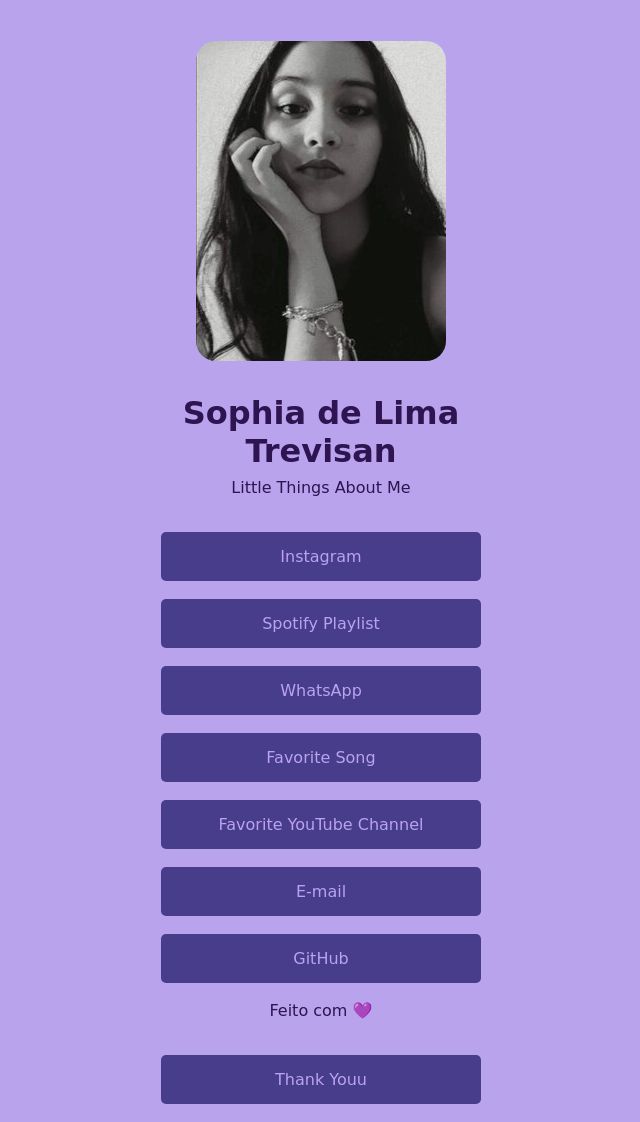
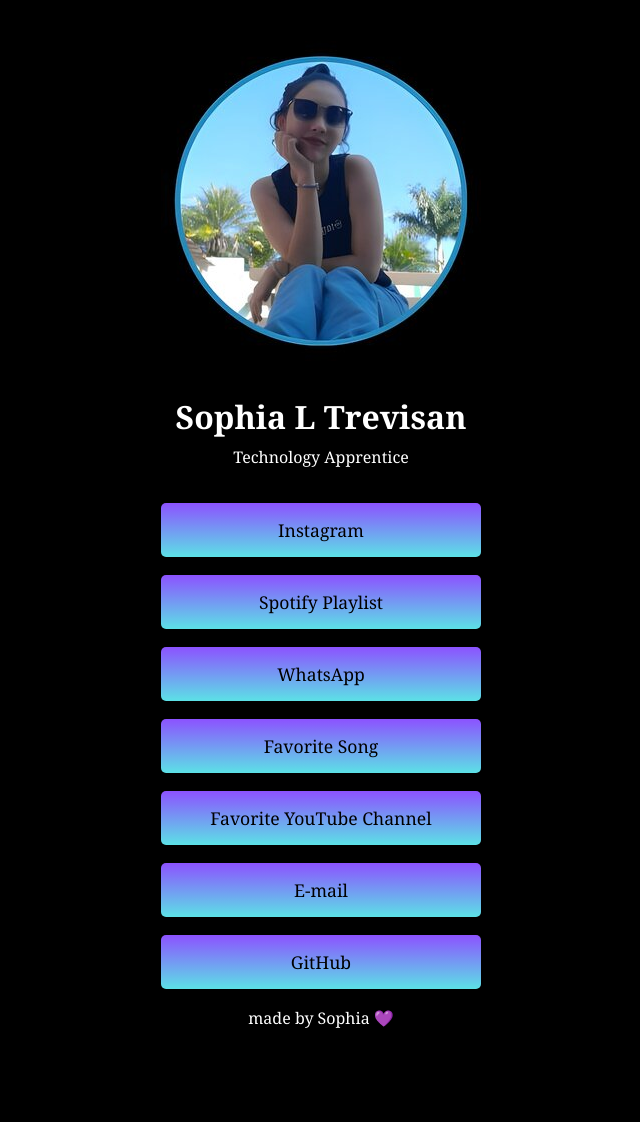
Before and after one commit to SophiaLima27/about-me, a plain HTML site: page index.html in a window 1280 px wide. Shown: the whole page, without its empty margins (319-959 px from the left). After the commit the page ends 1064 px from the top, so only its background shows below. Drawn offline with Linux system fonts and the light colour scheme.

Commit message:
Add files via upload

```diff
--- a/index.html
+++ b/index.html
@@ -11,9 +11,9 @@
 
 <body>
     <div class="container">
-        <img src="images/95889f84-2a68-425f-a75f-3bee38fedf82 (5).jpg" alt="">
-        <h1>Sophia de Lima Trevisan</h1>
-        <p>Little Things About Me</p>
+        <img src= "images/WhatsApp Image 2023-07-22 at 15.00.06 (1) (1) (1).jpg" alt="Menina de óculos de sol sentada de coque com a cabeça apoiada na mão">
+        <h1>Sophia L Trevisan</h1>
+        <p>Technology Apprentice</p>
         <ul>
             <li>
                 <a href="https://www.instagram.com/hae.sophy__/" target="_blank">Instagram</a>
@@ -39,12 +39,8 @@
                 <a href="https://github.com/SophiaLima27" target="_blank">GitHub</a>
             </li>
         </ul>
-        <footer>Feito com 💜 </footer>
+        <footer>made by Sophia 💜</footer>
         <ul>
-            <li>
-                <a href="images/giphy kiss.webp" target="_blank">Thank Youu</a>
-            </li>
-        </ul>
     </div>
 </body>
 
--- a/style.css
+++ b/style.css
@@ -4,25 +4,27 @@ padding: 0;
 }
 
 body{
-    background-color: rgb(186, 163, 237);
-    font-family:cursive
+    background-color: black;
+    font-family: Georgia, 'Times New Roman', Times, serif;
 }
- img{
-    border-radius: 20px;
+
+ img{ width: 320px ;
+    height: 320px;
 
  }
 h1{
     margin-top: 29px;
     margin-bottom: 8px;
-    color: rgb(46, 20, 81)
+    color: white
 }
 
 p{
-    color: rgb(46, 20, 81)
+    color: white
 }
 
 ul{
     margin-top: 35px;
+    font-size: 110%;
 }
 
 li{
@@ -31,17 +33,22 @@ li{
 }
 
 a{
-    background-color: darkslateblue;
-    color:rgb(186, 163, 237);
+    background-image:linear-gradient(#8c52ff, #5ce1e6);
+    color: black;
     padding: 15px;
     text-decoration: none;
     display: block;
     border-radius: 5px;
 }
 
+a:hover {
+    background-image: linear-gradient(#a6a6a6, #ffffff);
+}
+
 footer{
-    color: rgb(46, 20, 81);
+    color: white
 }
+
 
 .container{
     width: 320px;
```
Also changed, not shown: images/WhatsApp Image 2023-07-22 at 15.00.06 (1) (1) (1).jpg (added).
